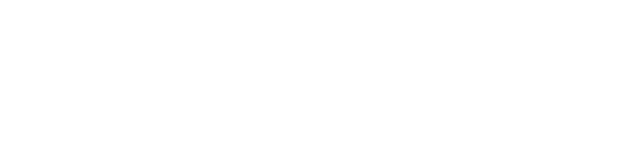
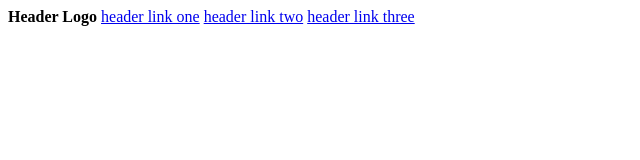
Before and after one commit to BrooksSuz/odin-css-project, a plain HTML site: page index.html in a window 1280 px wide. Shown: the whole page, without its empty margins (0-640 px from the left). Drawn offline with Linux system fonts and the light colour scheme.

Commit message:
Edit index.html header

```diff
--- a/index.html
+++ b/index.html
@@ -8,6 +8,11 @@
   <title>Awesome Website</title>
 </head>
 <body>
-
+  <header>
+    <span><strong>Header Logo</strong></span>
+    <span><a href="#">header link one</a></span>
+    <span><a href="#">header link two</a></span>
+    <span><a href="#">header link three</a></span>
+  </header>
 </body>
 </html>
```
